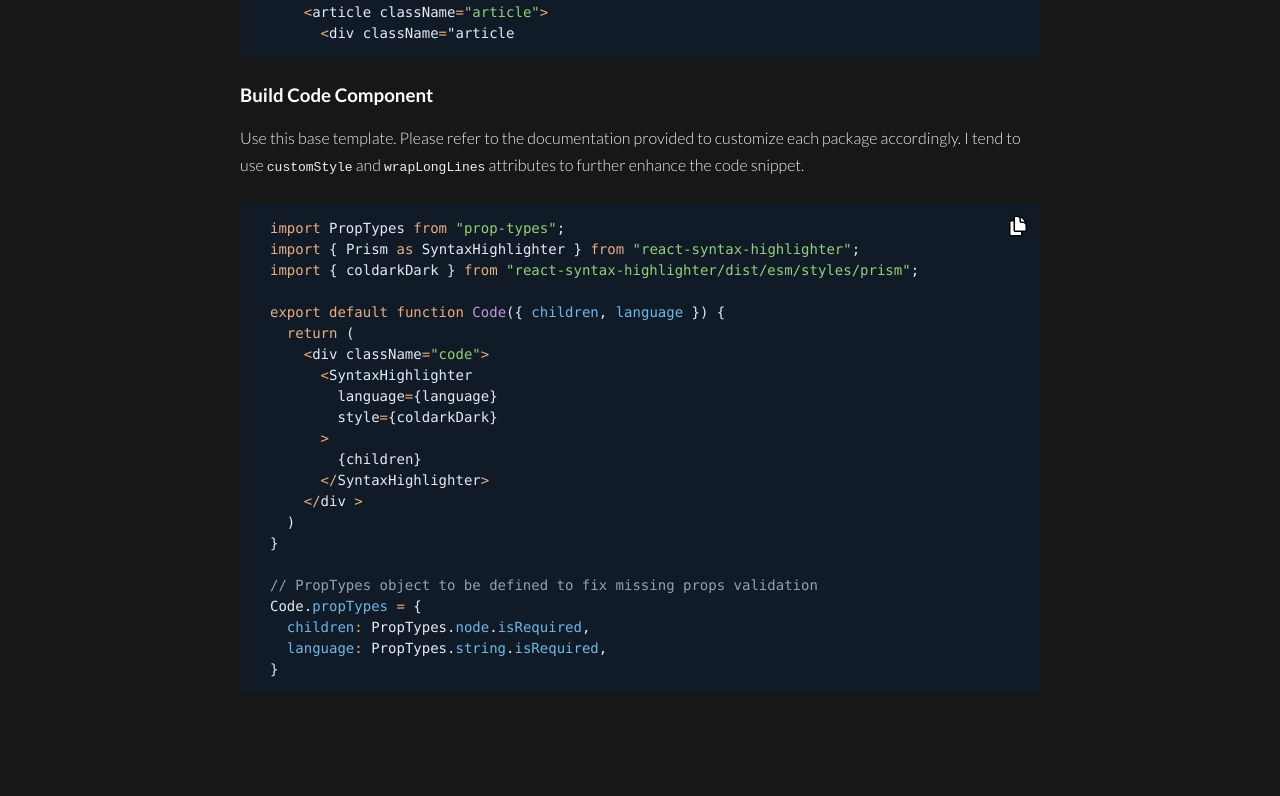
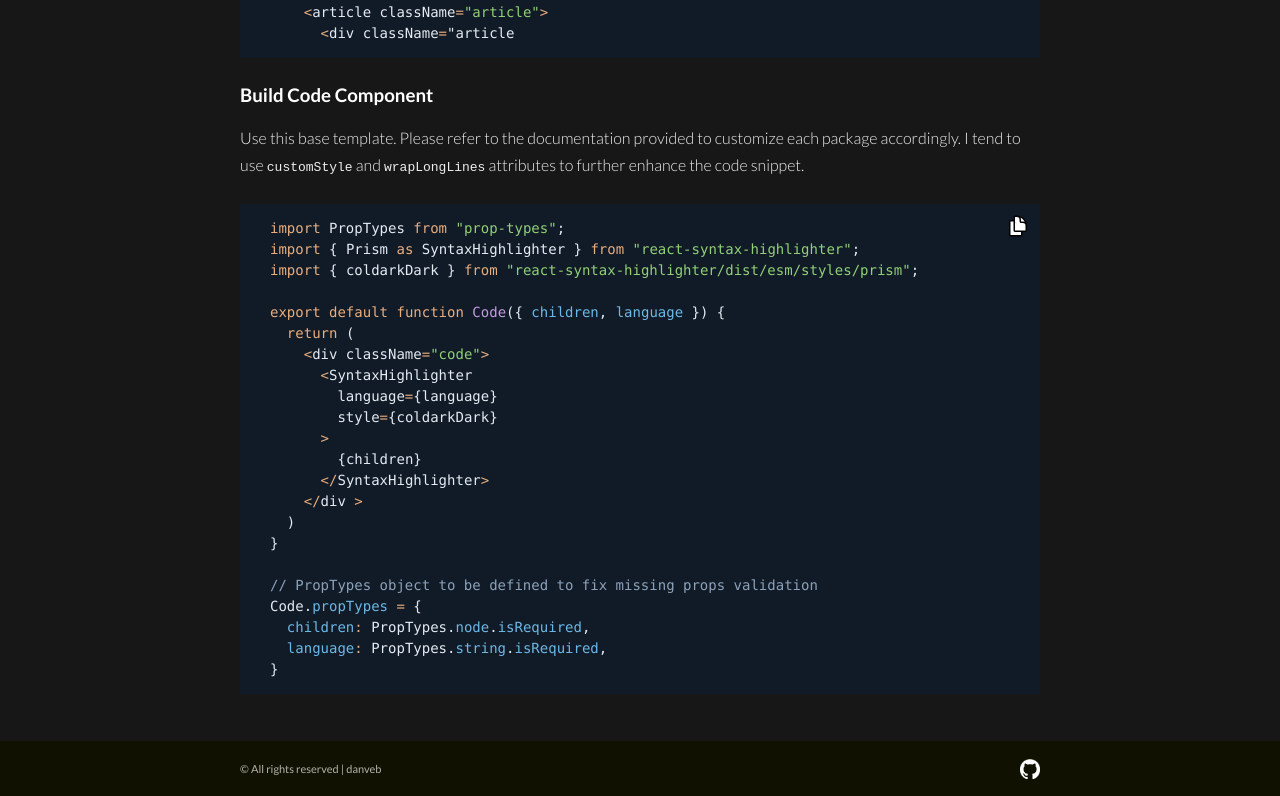
Before and after one commit to danveb/doc-mdx, a React (Vite) app: page / in a window 1280 px wide. Shown: the part 1511-2307 px from the top of the page. Before the commit the page ends 2252 px from the top, so only its background shows below. Built offline with nearby package versions, Linux system fonts and the light colour scheme.

Commit message:
incorporate Footer component, update index.html with favicon

```diff
--- a/index.html
+++ b/index.html
@@ -3,9 +3,9 @@
 
 <head>
   <meta charset="UTF-8" />
-  <link rel="icon" type="image/svg+xml" href="/vite.svg" />
+  <link rel="icon" type="image/svg+xml" href="/favicon.svg" />
   <meta name="viewport" content="width=device-width, initial-scale=1.0" />
-  <title>doc-mdx</title>
+  <title>Intro | doc-mdx</title>
 </head>
 
 <body>
--- a/src/App.jsx
+++ b/src/App.jsx
@@ -1,5 +1,5 @@
 import { useState, createContext } from "react";
-import { About, Navbar, Post } from "./components";
+import { About, Footer, Navbar, Post } from "./components";
 
 // createContext
 export const ThemeContext = createContext();
@@ -18,6 +18,7 @@ export default function App() {
       <Navbar />
       <About />
       <Post />
+      <Footer />
     </ThemeContext.Provider>
   )
 }
--- /dev/null
+++ b/src/components/Footer.jsx
@@ -0,0 +1,16 @@
+import { Link } from "react-router-dom";
+import "../styles/Footer.css";
+import gitHub from "./assets/github-mark-white.png";
+
+export default function Footer() {
+  return (
+    <div className="footer">
+      <div className="footer__wrapper container">
+        <p className="mini__text">© All rights reserved |  danveb</p>
+        <Link to="https://www.github.com/danveb" target="_blank" rel="noreferrer noopener">
+          <img src={gitHub} alt="github logo" />
+        </Link>
+      </div>
+    </div>
+  )
+}
--- a/src/components/index.js
+++ b/src/components/index.js
@@ -3,3 +3,4 @@ export { default as Code } from "./Code";
 export { default as Navbar } from "./Navbar";
 export { default as NotFound } from "./NotFound";
 export { default as Post } from "./Post";
+export { default as Footer } from "./Footer";
--- a/src/index.css
+++ b/src/index.css
@@ -59,6 +59,11 @@ svg {
   width: 100%;
 }
 
+.mini__text {
+  font-size: 11px;
+  color: var(--philippine-silver);
+}
+
 @media (max-width: 830px) {
 
   .container,
--- /dev/null
+++ b/src/styles/Footer.css
@@ -0,0 +1,20 @@
+.footer {
+  height: 55px;
+  width: 100%;
+  background-color: var(--smoky-black);
+}
+
+.footer__wrapper {
+  justify-content: space-between;
+  align-items: center;
+}
+
+img {
+  height: 20px;
+  width: 20px;
+  object-fit: cover;
+  cursor: pointer;
+  display: flex;
+  justify-content: center;
+  align-items: center;
+}
```
Also changed, not shown: public/favicon.svg (added), src/components/assets/github-mark-white.png (added).
